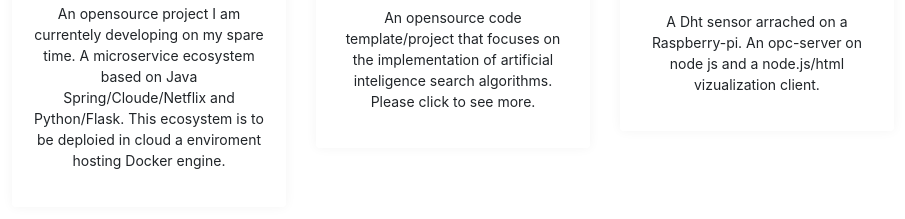
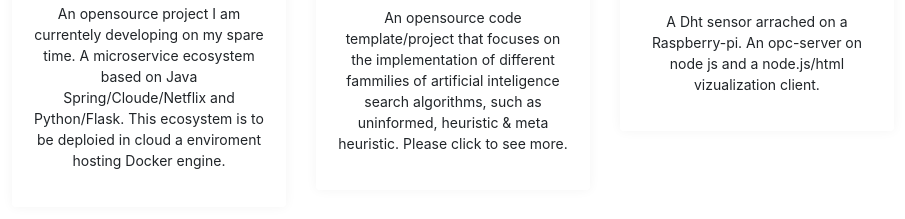
Before and after one commit to AbstractVersion/AbstractVersion, a website with bundled scripts: page index.html in a window 1280 px wide. Shown: the part 7025-7244 px from the top of the page, without its empty margins (323-1228 px from the left). Built offline with nearby package versions, Linux system fonts and the light colour scheme; a web font is replaced by a local one.

Commit message:
Add new project

```diff
--- a/index.html
+++ b/index.html
@@ -1039,7 +1039,7 @@
 
                 <div class="services-content">
                   <h3><a href="https://github.com/AbstractVersion/artificial-inteligence/tree/master/search-algorithms/">Artificial Inteligence Search Algorithms.</a></h3>
-                  <p>An opensource code template/project that focuses on the implementation of artificial inteligence search algorithms. Please click to see more.</p>
+                  <p>An opensource code template/project that focuses on the implementation of different fammilies of artificial inteligence search algorithms, such as uninformed, heuristic & meta heuristic. Please click to see more.</p>
                 </div>
               </div>
             </div>
```
